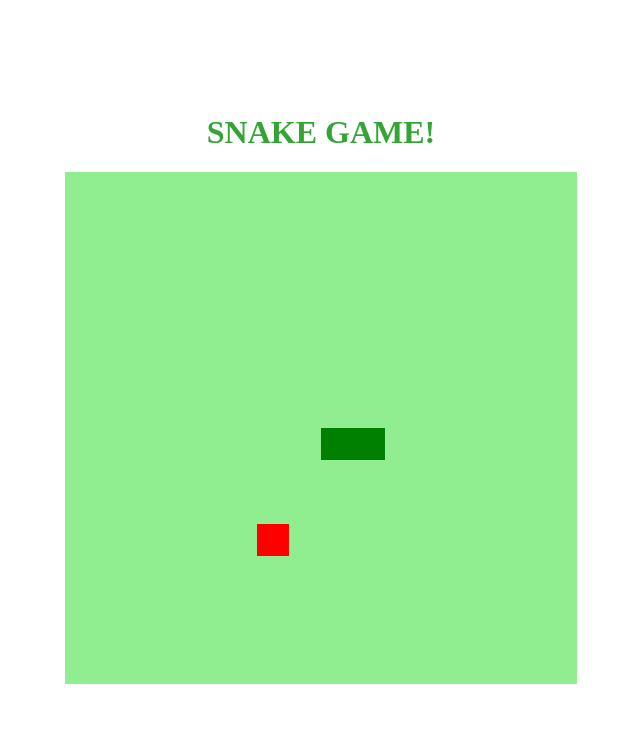
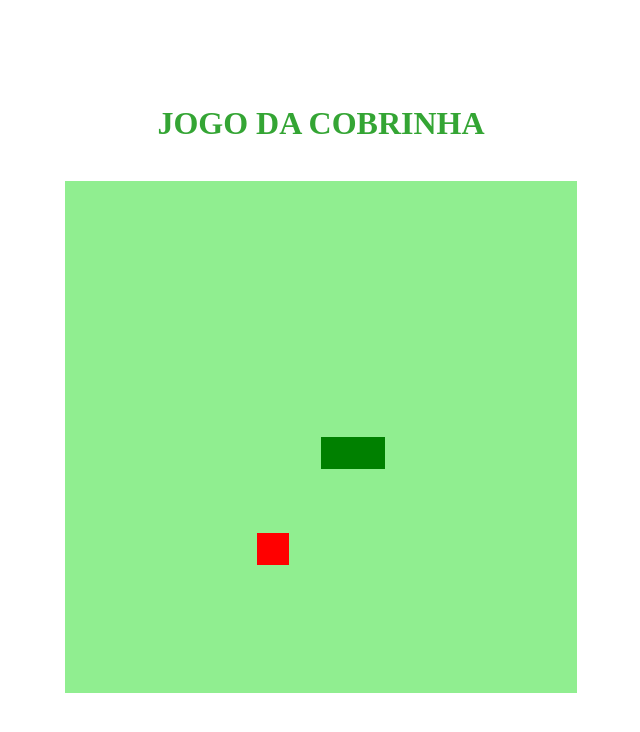
Before and after one commit to marcelojsil/Cobrinha_game, a plain HTML site: page index.html in a window 1280 px wide. Shown: the whole page, without its empty margins (295-935 px from the left). Drawn offline with Linux system fonts and the light colour scheme.

Commit message:
Mudança de nome

```diff
--- a/index.html
+++ b/index.html
@@ -9,7 +9,7 @@
     <script defer src="script.js"></script>
 </head>
 <body>
-    <h1>SNAKE GAME!</h1>
+    <h1>JOGO DA COBRINHA</h1><BR>
     <canvas id="snake" width="512" height="512"></canvas>
 </body>
 </html>
```
